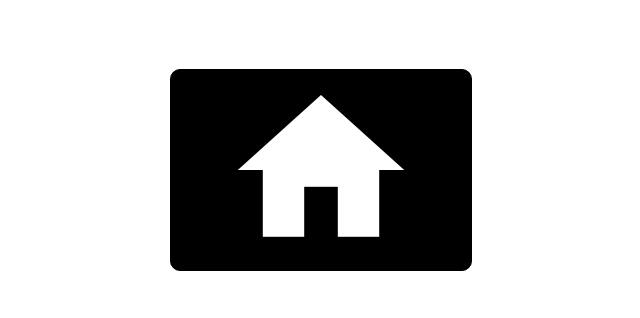
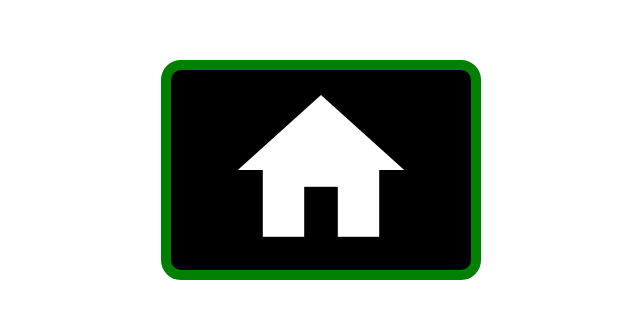
Before and after one commit to JaredTweed/react-resume, a React (Create React App) app in the folder resume/: page / in a window 1280 px wide. Shown: the part 230-548 px from the top of the page, without its empty margins (319-959 px from the left). Built offline with nearby package versions, Linux system fonts and the light colour scheme.

Commit message:
button improvements

```diff
--- a/resume/src/App.js
+++ b/resume/src/App.js
@@ -4,16 +4,21 @@ import '@mdi/font/css/materialdesignicons.min.css'; // Import Material Design Ic
 
 const App = () => {
   const widgetSettings = {
-    horizontalAnim: true,
-    fontSize: 20,
+    horizontalAnim: false,
+    // fontSize: 20,
     iconSize: 100,
     // buttonWidth: 400,
     // buttonHeight: 300,
-    originalColor: "black",
-    hoverColor: "#cccccc",
-    activeColor: "#aaaaaa",
-    selectedIcon: "mdi:home", // Use Material Design Icon (mdi)
-    text: "Hello, World!",
+    color: "black",
+    border: "10px solid green",
+    activeBorder: '10px solid blue',
+    hoverBorder: '10px solid red',
+    // hoverColor: "#cccccc",
+    // activeColor: "#aaaaaa",
+    // borderRadius: "5px",
+    // selectedIcon: "mdi:home", // Use Material Design Icon (mdi)
+    // text: "Hello, World!",
+    textActiveColor: 'blue',
     spaceBetween: 0,
   };
 
@@ -22,8 +27,10 @@ const App = () => {
   };
 
   return (
+    // <link rel="stylesheet" href="https://fonts.googleapis.com/css2?family=Poppins:wght@100;200;300;400;500;600;700;800;900&display=swap">
+
     <div style={{ display: "flex", justifyContent: "center", alignItems: "center", height: "100vh" }}>
-      <ThingsBoardWidget settings={widgetSettings} onAction={handleAction} />
+      <ThingsBoardWidget style="border-radius: 20px;" settings={widgetSettings} onAction={handleAction} />
     </div>
   );
 };
--- a/resume/src/components/ThingsBoardWidget.js
+++ b/resume/src/components/ThingsBoardWidget.js
@@ -10,56 +10,45 @@ const ThingsBoardWidget = ({ settings, onAction }) => {
   // Default settings
   const defaultSettings = {
     horizontalAnim: false,
-    fontSize: 20,
+    fontSize: "20px",
+    fontWeight: 400,
+    border: "none",
     iconSize: 100,
     buttonWidth: 300,
     buttonHeight: 200,
-    originalColor: "black",
-    hoverColor: "#cccccc",
-    activeColor: "#aaaaaa",
-    selectedIcon: "mdi:star",
-    text: "Button",
+    color: "black",
+    selectedIcon: "mdi:home",
+    text: "Use &lt;br&gt; for<br>a newline",
     textColor: "white",
     spaceBetween: 0,
     iconColor: "white",
-    iconHoverColor: "blue",
-    iconActiveColor: "red",
+    borderRadius: "20px",
   };
 
   // Merge user settings with defaults
-  const finalSettings = { ...defaultSettings, ...settings };
+  const fs = { ...defaultSettings, ...settings };
+
+  fs.textActiveColor = fs.textActiveColor || fs.textColor;
+  fs.iconHoverColor = fs.iconHoverColor || fs.iconColor;
+  fs.iconActiveColor = fs.iconActiveColor || fs.iconHoverColor;
+  fs.hoverColor = fs.hoverColor || fs.color;
+  fs.activeColor = fs.activeColor || fs.hoverColor;
+  fs.hoverBorder = fs.hoverBorder || fs.border;
+  fs.activeBorder = fs.activeBorder || fs.hoverBorder;
 
   useEffect(() => {
     const container = containerRef.current;
     if (!container) return;
 
-    const {
-      horizontalAnim,
-      fontSize,
-      iconSize,
-      buttonWidth,
-      buttonHeight,
-      originalColor,
-      hoverColor,
-      activeColor,
-      selectedIcon,
-      text,
-      textColor,
-      spaceBetween,
-      iconColor,
-      iconHoverColor,
-      iconActiveColor,
-    } = finalSettings;
+    let preCalculatedNum1, preCalculatedNum2, preCalculatedNum3, preCalculatedNum4, preCalculatedNum5;
+    // console.log(buttonHeight, buttonWidth);
 
-    let preCalculatedNum1, preCalculatedNum2, preCalculatedNum3, preCalculatedNum4, preCalculatedNum5;
-    console.log(buttonHeight, buttonWidth);
-
-    const iconHTML = selectedIcon?.startsWith("mdi:")
-      ? `<i class="mdi mdi-${selectedIcon.replace("mdi:", "")}"
+    const iconHTML = fs.selectedIcon?.startsWith("mdi:")
+      ? `<i class="mdi mdi-${fs.selectedIcon.replace("mdi:", "")}"
            style="
-             font-size: ${Math.min(buttonHeight, buttonWidth) * (iconSize / 100)}px;
-             height: ${buttonHeight < buttonWidth ? `${iconSize * 0.7}%` : `${buttonWidth * (iconSize / 100) * 0.7}px`};
-             width: ${(Math.min(buttonHeight, buttonWidth) * (iconSize / 100)) * 0.84}px;
+             font-size: ${Math.min(fs.buttonHeight, fs.buttonWidth) * (fs.iconSize / 100)}px;
+             height: ${fs.buttonHeight < fs.buttonWidth ? `${fs.iconSize * 0.7}%` : `${fs.buttonWidth * (fs.iconSize / 100) * 0.7}px`};
+             width: ${(Math.min(fs.buttonHeight, fs.buttonWidth) * (fs.iconSize / 100)) * 0.84}px;
              position: absolute;
              left: 50%;
              top: 50%;
@@ -69,24 +58,25 @@ const ThingsBoardWidget = ({ settings, onAction }) => {
              align-items: center;
              transition: all 0.3s ease-in-out;">
          </i>`
-      : `<tb-icon style="font-size: ${iconSize}px;">${selectedIcon}</tb-icon>`;
+      : `<tb-icon style="font-size: ${fs.iconSize}px;">${fs.selectedIcon}</tb-icon>`;
 
     container.innerHTML = `
       ${iconHTML}
       <div id="text-overlay"
            style="
               position: absolute;
-              font-size: ${fontSize}px;
-              color: ${textColor};
+              font-size: ${fs.fontSize};
+              font-weight: ${fs.fontWeight};
+              color: ${fs.textColor};
               left: 50%;
               top: 50%;
               white-space: nowrap;
               opacity: 0;
-              text-align: ${horizontalAnim ? "left" : "center"};
+              text-align: ${fs.horizontalAnim ? "left" : "center"};
               transform: translate(-50%, -50%);
               transition: all 0.25s ease-in-out;
           ">
-          ${text}
+          ${fs.text}
       </div>
     `;
 
@@ -95,26 +85,27 @@ const ThingsBoardWidget = ({ settings, onAction }) => {
     let mouseover = false;
 
     const cacheDimensions = () => {
-      const iconWidth = (Math.min(buttonHeight, buttonWidth) * (iconSize / 100)) * 0.84;
-      // const iconHeight = icon.offsetHeight;
-      const iconHeight = Math.round(buttonHeight < buttonWidth ? iconSize * 0.7 * 0.01 * buttonHeight : buttonWidth * (iconSize / 100) * 0.7);
+      // const iconWidth = (Math.min(buttonHeight, buttonWidth) * (iconSize / 100)) * 0.84;
+      // const iconHeight = Math.round(buttonHeight < buttonWidth ? iconSize * 0.7 * 0.01 * buttonHeight : buttonWidth * (iconSize / 100) * 0.7);
+      const iconWidth = icon.offsetWidth;
+      const iconHeight = icon.offsetHeight;
       const textWidth = textOverlay.offsetWidth;
       const textHeight = textOverlay.offsetHeight;
 
       console.log(iconWidth, textWidth, iconHeight, textHeight);
 
-      const totalWidth = iconWidth + textWidth + spaceBetween;
-      const totalHeight = iconHeight + textHeight + spaceBetween;
+      const totalWidth = iconWidth + textWidth + fs.spaceBetween;
+      const totalHeight = iconHeight + textHeight + fs.spaceBetween;
 
       // Pre-calculate values for smooth positioning
       preCalculatedNum1 = totalWidth / 2;
-      preCalculatedNum2 = totalWidth / 2 - textWidth + 3 + spaceBetween;
+      preCalculatedNum2 = totalWidth / 2 - textWidth + 3 + fs.spaceBetween;
       preCalculatedNum3 = totalHeight / 2;
-      preCalculatedNum4 = totalHeight / 2 - textHeight + spaceBetween;
+      preCalculatedNum4 = totalHeight / 2 - textHeight + fs.spaceBetween;
       preCalculatedNum5 = totalHeight / 2 - textHeight * 1.5;
 
       // Apply transformations for non-horizontal and non-mouseover states
-      if (!horizontalAnim && !mouseover) {
+      if (!fs.horizontalAnim && !mouseover) {
         textOverlay.style.transform = `translate(-50%, ${preCalculatedNum5}px)`;
       }
     };
@@ -127,7 +118,7 @@ const ThingsBoardWidget = ({ settings, onAction }) => {
       textOverlay.style.opacity = "1";
 
       cacheDimensions();
-      if (horizontalAnim) {
+      if (fs.horizontalAnim) {
         icon.style.transform = `translate(-${preCalculatedNum1}px, -50%)`;
         textOverlay.style.transform = `translate(${preCalculatedNum2}px, -50%)`;
       } else {
@@ -135,7 +126,8 @@ const ThingsBoardWidget = ({ settings, onAction }) => {
         textOverlay.style.transform = `translate(-50%, ${preCalculatedNum4}px)`;
       }
 
-      icon.style.color = iconHoverColor;
+      icon.style.color = fs.iconHoverColor;
+      container.style.border = fs.hoverBorder;
     };
 
     const handleMouseOut = () => {
@@ -143,25 +135,30 @@ const ThingsBoardWidget = ({ settings, onAction }) => {
       setHoverState(false);
       textOverlay.style.opacity = "0";
       icon.style.transform = "translate(-50%, -50%)";
-      if (horizontalAnim) {
+      if (fs.horizontalAnim) {
         textOverlay.style.transform = 'translate(-50%, -50%)'; // Reset text position
       } else {
         textOverlay.style.transform = `translate(-50%, ${preCalculatedNum5}px)`;
       }
 
-      icon.style.color = iconColor;
+      icon.style.color = fs.iconColor;
+      container.style.border = fs.border;
     };
 
     const handleMouseDown = () => {
       setActiveState(true);
-      icon.style.color = iconActiveColor; // Apply active color to icon
-      container.style.backgroundColor = activeColor;
+      icon.style.color = fs.iconActiveColor; // Apply active color to icon
+      container.style.backgroundColor = fs.activeColor;
+      textOverlay.style.color = fs.textActiveColor;
+      container.style.border = fs.activeBorder;
     };
 
     const handleMouseUp = () => {
       setActiveState(false);
-      icon.style.color = iconHoverColor; // Reset to hover color
-      container.style.backgroundColor = hoverColor;
+      icon.style.color = fs.iconHoverColor; // Reset to hover color
+      container.style.backgroundColor = fs.hoverColor;
+      textOverlay.style.color = fs.textColor;
+      container.style.border = fs.hoverBorder;
     };
 
     const handleClick = (event) => {
@@ -176,15 +173,6 @@ const ThingsBoardWidget = ({ settings, onAction }) => {
     container.addEventListener("mouseup", handleMouseUp);
     container.addEventListener("click", handleClick);
 
-    const updateIconSize = () => {
-      if (icon) {
-        const newFontSize = `${Math.min(buttonHeight, buttonWidth) * (iconSize / 100)}px`;
-        icon.style.fontSize = newFontSize;
-        // icon.style.color = iconColor;
-      }
-    };
-
-    updateIconSize()
     handleMouseOut()
 
     return () => {
@@ -198,15 +186,15 @@ const ThingsBoardWidget = ({ settings, onAction }) => {
 
   const containerStyle = {
     position: "relative",
-    width: `${finalSettings.buttonWidth}px`,
-    height: `${finalSettings.buttonHeight}px`,
-    border: "1px solid black",
-    borderRadius: "10px",
+    width: `${fs.buttonWidth}px`,
+    height: `${fs.buttonHeight}px`,
+    border: `${fs.border}`,
+    borderRadius: `${fs.borderRadius}`,
     backgroundColor: activeState
-      ? finalSettings.activeColor
+      ? fs.activeColor
       : hoverState
-        ? finalSettings.hoverColor
-        : finalSettings.originalColor,
+        ? fs.hoverColor
+        : fs.color,
     cursor: "pointer",
     overflow: "hidden",
     transition: "background-color 0.1s ease-in-out",
--- a/resume/src/index.js
+++ b/resume/src/index.js
@@ -3,6 +3,9 @@ import ReactDOM from 'react-dom/client';
 import './index.css';
 import App from './App';
 import reportWebVitals from './reportWebVitals';
+
+// Import Google Fonts
+// import "https://fonts.googleapis.com/css2?family=Poppins:wght@100;200;300;400;500;600;700;800;900&display=swap";
 
 const root = ReactDOM.createRoot(document.getElementById('root'));
 root.render(
```
